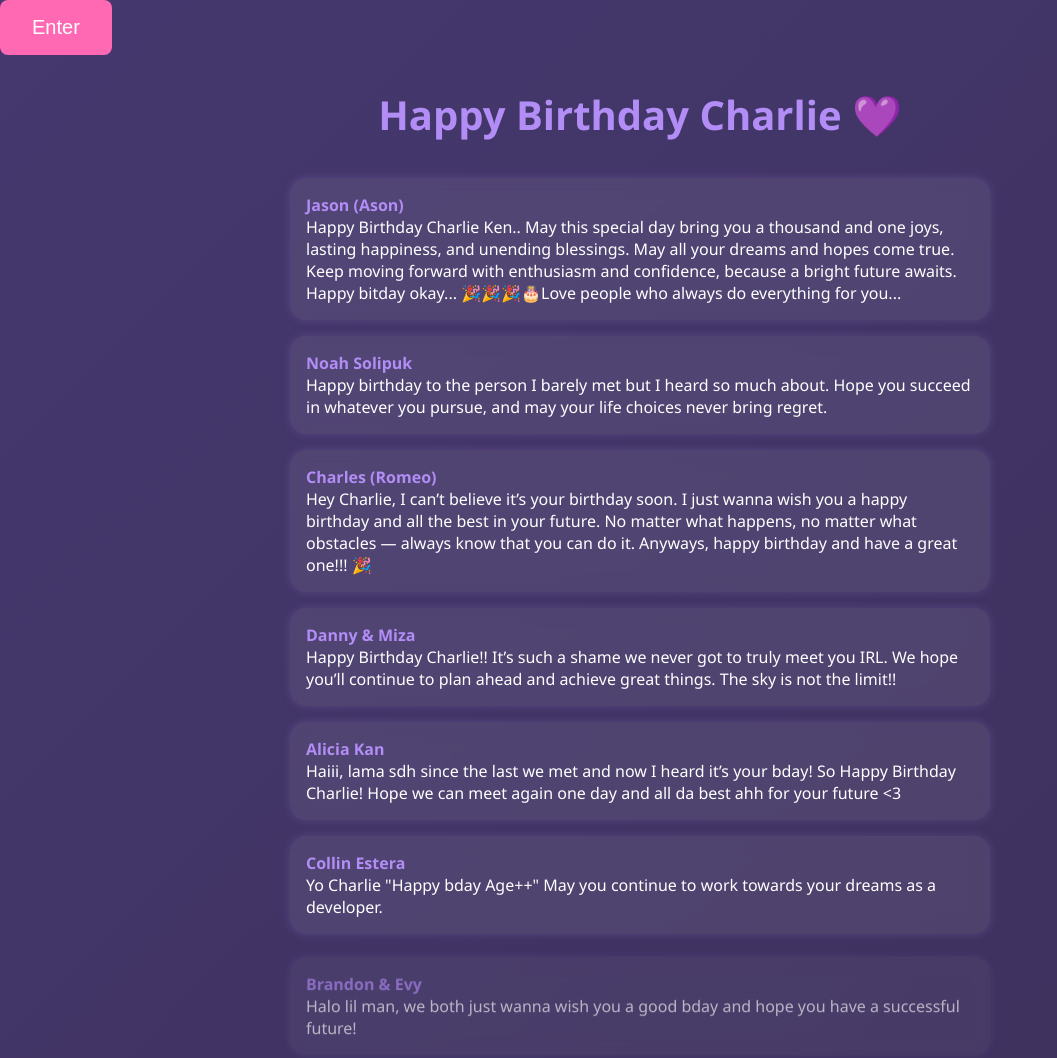
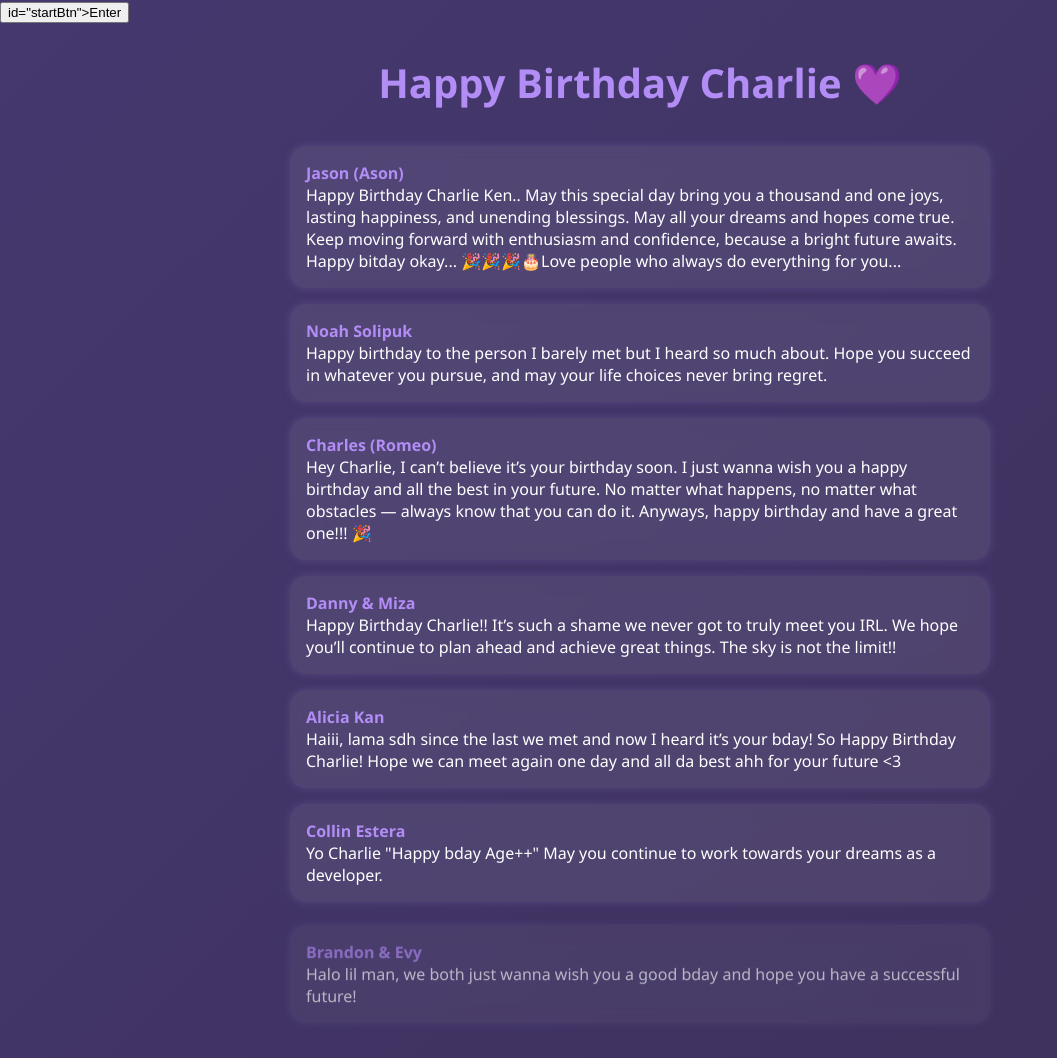
Before and after one commit to Markiemoo54/charlie-birthday-site, a plain HTML site: page index.html in a window 1280 px wide. Shown: the top 1058 px of the page, without its empty margins (0-1057 px from the left). Drawn offline with Linux system fonts and the light colour scheme.

Commit message:
Update index.html

```diff
--- a/index.html
+++ b/index.html
@@ -95,7 +95,7 @@
 </head>
 <body>
 
-<button id="startBtn">Enter</button>
+<button> id="startBtn">Enter</button>
 
 <audio id="birthdaySong" loop>
   <source src="Song.mp3" type="audio/mpeg">
```
